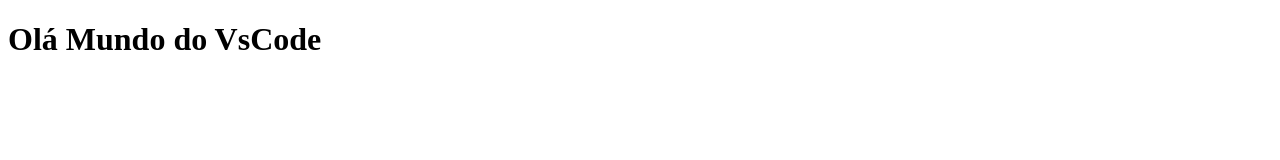
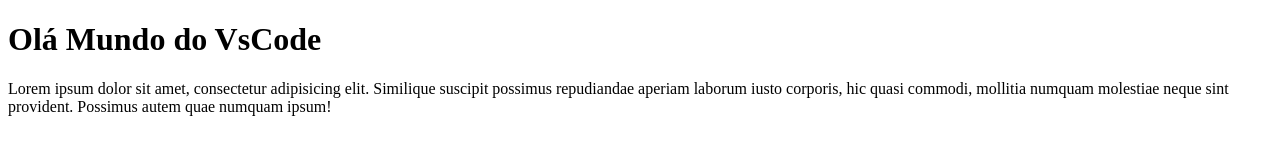
Before and after one commit to paulogom/TI34, a plain HTML site: page index.html in a window 1280 px wide. Drawn offline with Linux system fonts and the light colour scheme.

Commit message:
Commit na no va branch feature2.0

```diff
--- a/index.html
+++ b/index.html
@@ -8,5 +8,6 @@
 </head>
 <body>
     <h1>Olá Mundo do VsCode</h1>
+    <p>Lorem ipsum dolor sit amet, consectetur adipisicing elit. Similique suscipit possimus repudiandae aperiam laborum iusto corporis, hic quasi commodi, mollitia numquam molestiae neque sint provident. Possimus autem quae numquam ipsum!</p>
 </body>
 </html>
```
